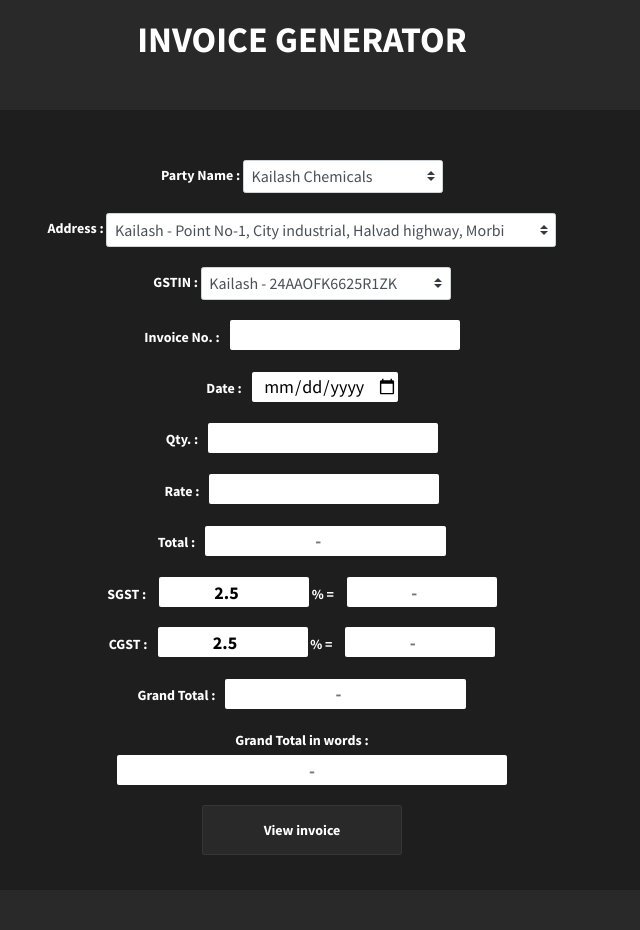
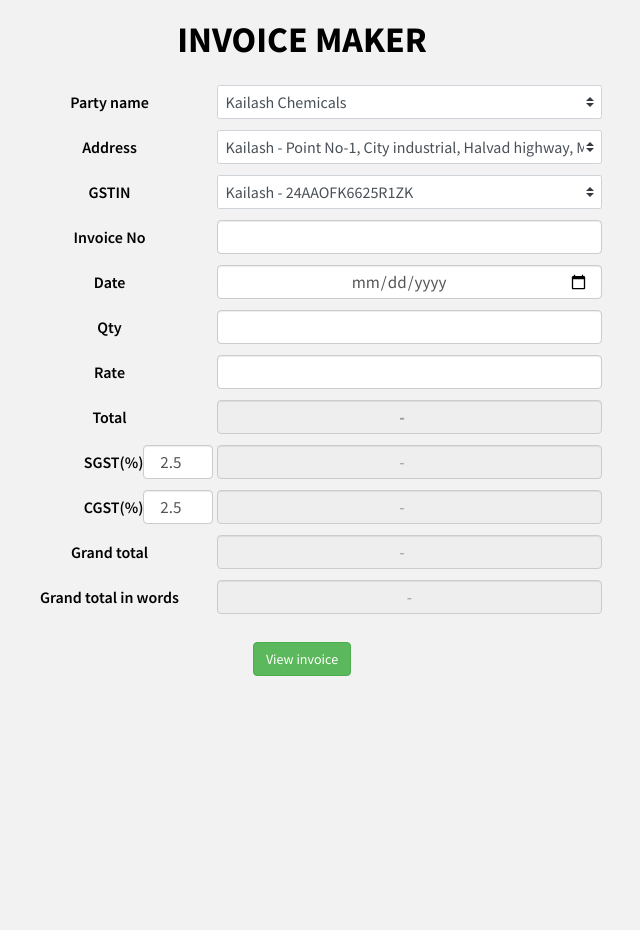
Before and after one commit to KevalPadsumbiya/Invoice-maker, a Django app: template app/templates/app/index.html in a window 1280 px wide. Shown: the whole page, without its empty margins (338-978 px from the left). After the commit the page ends 676 px from the top, so only its background shows below. Run offline with Django 3.2, Linux system fonts and the light colour scheme; the template is opened without the code that fills it, so the values that code supplies are empty; some libraries are stand-ins or nearby versions.

Commit message:
Updating landing page UI

```diff
--- a/app/templates/app/index.html
+++ b/app/templates/app/index.html
@@ -34,132 +34,63 @@
 <link href="https://cdn.jsdelivr.net/npm/bootstrap-select@1.13.9/dist/css/bootstrap-select.min.css" rel="stylesheet" />
 <script src="https://cdn.jsdelivr.net/npm/bootstrap-select@1.13.9/dist/js/bootstrap-select.min.js"></script>
 	<style>
-
-		body{
-			background: #292929;
-			color: white;
+		body {
+			background: #f2f2f2;
+			font-size: 16px;
 			/* font-family: 'Raleway', sans-serif; */
+			color: black;
+			font-weight: 550;
 			font-family: "Source Sans Pro", Helvetica, Arial, sans-serif;
 		}
 
-		select,option
-		{
+		input[type='text'],
+		input[type="number"],
+		input[type="date"] {
+			font-size: 17px;
+			text-align: center;
+		}
+
+		table {
+			width: 600px;
+		}
+
+		.labels {
+			width: 215px;
+			text-align: center;
+		}
+
+		.fields {
+			width: 385px;
+		}
+
+		tr {
+			height: 45px;
+		}
+
+		select,
+		option {
 			color: black;
 			height: 30px;
 			border-radius: 4px;
 		}
 
-		input[type="number"], input[type="text"],input[type="date"]
-		{
-			border-radius: 4px;
-			margin-left: 10px;
-			color: black;
-			border-radius: 2px;
-			border: none;
-			text-align: center;
-			height: 30px;
-			font-size: 18px;
-			outline: none;
-			transition: 0.3s;
-		}
-
-		.submit_button
-		{
-			border-radius: 2px;
-			border:1px solid #353535;
-			background: #292929;
-			height: 50px;
-			width: 200px;
-			transition: 0.5s;
-		}
-
-		.submit_button:hover
-		{
-			background: #363636;
-		}
-
-		.glow-on-hover {
-			width: 200px;
-			height: 50px;
-			border: none;
-			outline: none;
-			color: #fff;
-			border:1px solid #353535;
-			background: #292929;
-			cursor: pointer;
-			position: relative;
-			z-index: 0;
-			border-radius: 2px;
-		}
-
-		.glow-on-hover:before {
-			content: '';
-			background: linear-gradient(45deg, #ff0000, #ff7300, #fffb00, #48ff00, #00ffd5, #002bff, #7a00ff, #ff00c8, #ff0000);
-			position: absolute;
-			top: -2px;
-			left:-2px;
-			background-size: 500%;
-			z-index: -1;
-			filter: blur(5px);
-			width: calc(100% + 5px);
-			height: calc(100% + 5px);
-			animation: glowing 20s linear infinite;
-			opacity: 0;
-			transition: opacity .3s ease-in-out;
-			border-radius: 0px;
-		}
-
-
-		.glow-on-hover:active {
-			color: #000
-		}
-
-		.glow-on-hover:active:after {
-			background: transparent;
-		}
-
-		.glow-on-hover:hover:before {
-			opacity: 1;
-		}
-
-		.glow-on-hover:after {
-			z-index: -1;
-			content: '';
-			position: absolute;
-			width: 100%;
-			height: 100%;
-			background: #292929;
-			left: 0;
-			top: 0;
-			border-radius: 0px;
-		}
-
-		@keyframes glowing {
-			0% { background-position: 0 0; }
-			50% { background-position: 400% 0; }
-			100% { background-position: 0 0; }
-		}
-
-
-
+		/* background: #1E1E1E; */
 	</style>
 </head>
 <!-- style="background: url('https://i.postimg.cc/BbBNdgTf/watermark.jpg');" -->
 <body>
 
 	<center>
-		<h1><b>INVOICE GENERATOR</b></h1>
-		<br>
-		<br>
-		<div style="background: #1E1E1E; padding: 10px; border-radius: 5px;">
+		<h1><b>INVOICE MAKER</b></h1>
+		<div style="padding: 10px; border-radius: 5px;">
 			<form method="get" action="{% url 'pdf_view' %}" target="_blank">
+				{% csrf_token %}
 
-				{% csrf_token %}
-				<!-- <input type="text" id="i1" onfocus="changeStyles(this.id)" onblur="revert(this.id)"> -->
-				<br>
-				<br>
-				<label>Party Name : </label>
-				<select name="party_name" id="party_name" onchange="selectOps()" class="custom-select" style="width: 200px; font-size: 16px;">
+				<table>
+					<tr>
+						<td class="labels">Party name</td>
+						<td class="fields">
+							<select name="party_name" id="party_name" onchange="selectOps()" class="custom-select" style="width: 100%; font-size: 16px;">
 								<option value="Kailash Chemicals" selected>Kailash Chemicals</option>
 								<option value="Romest Selichem L.L.P">Romest Selichem L.L.P</option>
 								<option value="Radhe Minerals">Radhe Minerals</option>
@@ -175,9 +106,12 @@
 								<option value="Om Industries">Om Industries</option>
 								<option value="Skysun Industries">Skysun Industries</option>
 							</select>
-				<br><br>
-				<label>Address : </label>
-					<select name="address" id="address" onchange="selectOps1()" class="custom-select" style="width: 450px; font-size: 16px;">
+						</td>
+					</tr>
+					<tr>
+						<td class="labels">Address</td>
+						<td class="fields">
+							<select name="address" id="address" onchange="selectOps1()" class="custom-select" style="width: 100%; font-size: 16px;">
 								<option value="Point No-1, City industrial, Halvad highway, Morbi" selected>Kailash  - Point No-1, City industrial, Halvad highway, Morbi</option>
 								<option value="Survey No-26P-2, At-Bela Rangpar, Morbi">Romest - Survey No.-26P-2, At-Bela Rangpar, Morbi</option>
 								<option value="Maruti Ind., Plot No-3, Jetpar road, Morbi">Radhe - Maruti Ind., Plot No-3, Jetpar road, Morbi</option>
@@ -193,9 +127,12 @@
 								<option value="Plot no-8, Metro Estate, Lakhdhirpur Road, Morbi">Om - Plot no-8, Metro Estate, Lakhdhirpur Road, Morbi</option>
 								<option value="Pipdi Bela Road, Morbi">Skysun - Pipdi Bela Road, Morbi</option>
 							</select>
-				<br><br>
-				<label>GSTIN : </label>
-					<select name="gstno" id="gstno" onchange="selectOps2()" class="custom-select" style="width: 250px; font-size: 16px;">
+						</td>
+					</tr>
+					<tr>
+						<td class="labels">GSTIN</td>
+						<td class="fields">
+							<select name="gstno" id="gstno" onchange="selectOps2()" class="custom-select" style="width: 100%; font-size: 16px;">
 								<option value="24AAOFK6625R1ZK" selected>Kailash - 24AAOFK6625R1ZK</option>
 								<option value="24AAVFR826IRIZ2">Romest - 24AAVFR8261RIZ2</option>
 								<option value="24AAVFR6079B1ZV">Radhe - 24AAVFR6079B1ZV</option>
@@ -211,34 +148,63 @@
 								<option value="24AAEFO3175G1ZE">Om - 24AAEFO3175G1ZE</option>
 								<option value="24ADHFS1296C1Z7">Skysun - 24ADHFS1296C1Z7</option>
 							</select>
-				<br><br>
-				<label>Invoice No. : </label><input type="number" name="invoice_no"><br><br>
-				<label>Date : </label><input type="date" name="date"><br><br>
-				<!-- <label>Truck No. : </label><input type="text" name="truck_no"><br><br> -->
-				<!-- <hr> -->
-
-				<!-- <label>Particulars : </label><input type="text" name="" value="Silica + Transport"><br><br> -->
-				<!-- <label>HSN Code : </label><input type="text" name=""><br><br> -->
-				<label>Qty. : </label><input type="number" id="qty" placeholder="" style="text-align: center;"  name="qty" onchange oninput="cal_total()"><br><br>
-				<label>Rate : </label><input type="number" id="rate" placeholder="" style="text-align: center;"  name="rate" onchange oninput="cal_total()"><br><br>
-				<!-- <label>Amount : </label><input type="number" name=""><br><br> -->
-				<label>Total : </label><input type="number" id="total" placeholder="-" style="text-align: center; font-weight: bolder;"  name="total" readonly><br><br>
-				<label>SGST : <input type="number" step="0.1" value=2.5 style="text-align: center; width: 150px;" id="SGST" name="SGST" onchange oninput="cal_total()"> %
-				= 	<input type="number" id="sgst" placeholder="-" style="text-align: center; width: 150px;" name="sgst" readonly>
-				<br><br>
-				<label>CGST : </label><input type="number" step="0.1" value=2.5 style="text-align: center; width: 150px;" id="CGST" name="CGST" onchange oninput="cal_total()"> %
-				= <input type="number" id="cgst"  placeholder="-" style="text-align: center; width: 150px;" name="cgst" readonly>
-				<br><br>
-
-				<!-- <label>IGST : </label><input type="number" step="0.1" value=.5 style="text-align: center;" id="IGST" name="IGST" onchange oninput="cal_total()"> %<br><br> -->
-				<label>Grand Total : </label><input type="number" name="round_off" id="round_off" placeholder="-" readonly><br><br>
-				<label>Grand Total in words : </label><br>
-				<input type="text" id="grand_total_in_words" placeholder="-" style="text-align: center; width:100%" name="grand_total_in_words" readonly>
-				<br><br>
-				<button class="glow-on-hover" type="submit">View invoice</button>
-
+						</td>
+					</tr>
+					<tr>
+						<td class="labels">Invoice No</td>
+						<td class="fields"><input type="number" name="invoice_no" class="form-control"></td>
+					</tr>
+					<tr>
+						<td class="labels">Date</td>
+						<td class="fields"><input type="date" name="date" class="form-control"></td>
+					</tr>
+					<tr>
+						<td class="labels">Qty</td>
+						<td class="fields"><input type="number" id="qty" placeholder="" style="text-align: center;"  name="qty" onchange oninput="cal_total()" class="form-control"></td>
+					</tr>
+					<tr>
+						<td class="labels">Rate</td>
+						<td class="fields"><input type="number" id="rate" placeholder="" style="text-align: center;"  name="rate" onchange oninput="cal_total()" class="form-control"></td>
+					</tr>
+					<tr>
+						<td class="labels">Total</td>
+						<td class="fields"><input type="number" id="total" placeholder="-" style="text-align: center; font-weight: bolder;"  name="total" readonly class="form-control"></td>
+					</tr>
+					<tr>
+						<td class="labels">
+							<table style="width: 100%;">
+								<tr>
+									<td style="width: 38%;"></td>
+									<td style="width: 25%;">SGST(%)</td>
+									<td><input type="number" step="0.1" value=2.5 id="SGST" style="width:70px" name="SGST" onchange oninput="cal_total()" class="form-control"></td>
+								</tr>
+							</table>
+						</td>
+						<td class="fields"><input type="number" id="sgst" placeholder="-" name="sgst" readonly class="form-control"></td>
+					</tr>
+					<tr>
+						<td class="labels">
+							<table style="width: 100%;">
+								<tr>
+									<td style="width: 38%;"></td>
+									<td style="width: 25%;">CGST(%)</td>
+									<td><input type="number" step="0.1" value=2.5 id="CGST" style="width:70px" name="CGST" onchange oninput="cal_total()" class="form-control"></td>
+								</tr>
+							</table>
+						</td>
+						<td class="fields"><input type="number" id="cgst"  placeholder="-" name="cgst" readonly class="form-control"></td>
+					</tr>
+					<tr>
+						<td class="labels">Grand total</td>
+						<td class="fields"><input type="number" name="round_off" id="round_off" placeholder="-" readonly class="form-control"></td>
+					</tr>
+					<tr>
+						<td class="labels">Grand total in words</td>
+						<td class="fields"><input type="text" id="grand_total_in_words" placeholder="-" style="text-align: center; width:100%" name="grand_total_in_words" readonly class="form-control"></td>
+					</tr>
+				</table>
 				<br>
-				<br>
+				<input type="submit" class="btn btn-success" value="View invoice"/>
 			</form>
 
 			<script>
--- a/blank_django/settings.py
+++ b/blank_django/settings.py
@@ -23,7 +23,7 @@ BASE_DIR = os.path.dirname(os.path.dirname(os.path.abspath(__file__)))
 SECRET_KEY = '0a3e*wdy)lqg=x_$4l#ni3!n=!d5+fp1vkl+4m89jr0f*sl@is'
 
 # SECURITY WARNING: don't run with debug turned on in production!
-DEBUG = False
+DEBUG = True
 
 ALLOWED_HOSTS = ['127.0.0.1','keval-bill-maker.herokuapp.com']
 
```
Lines whose indentation alone changed are shown as unchanged.
